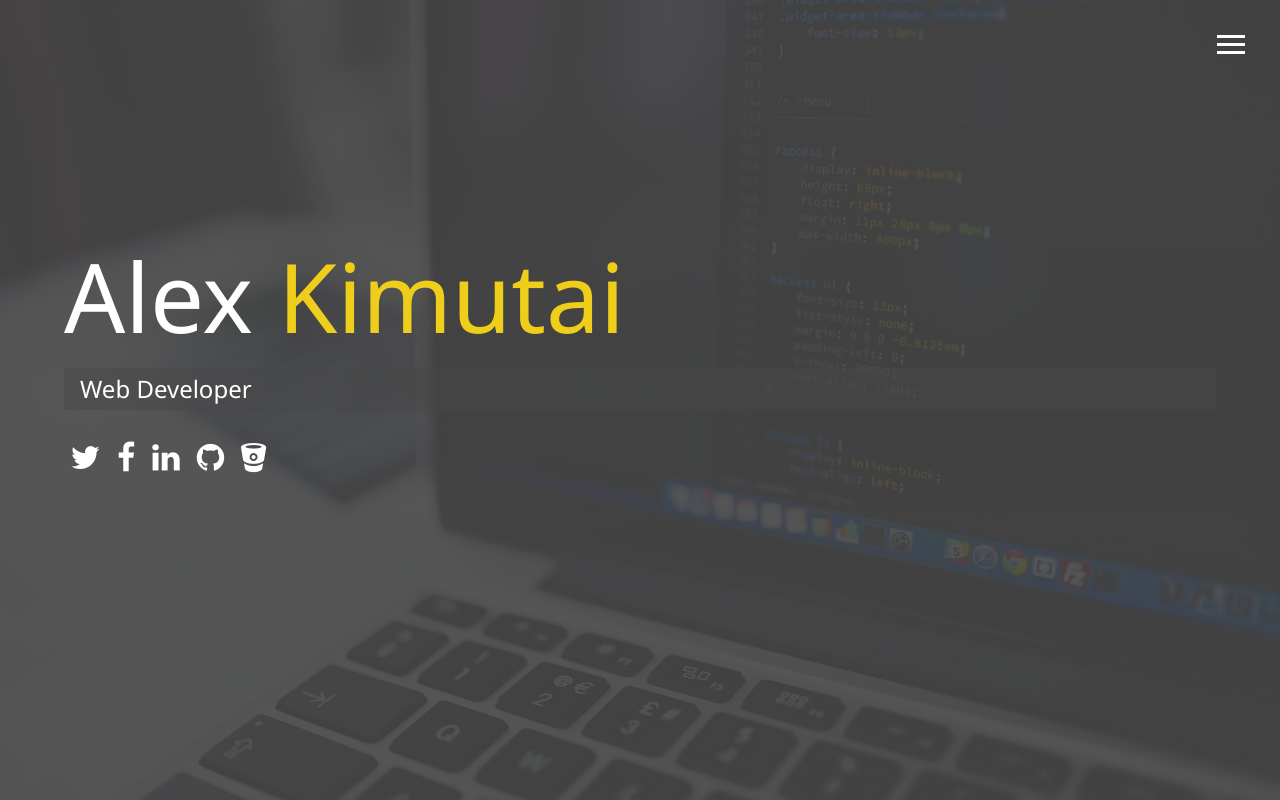
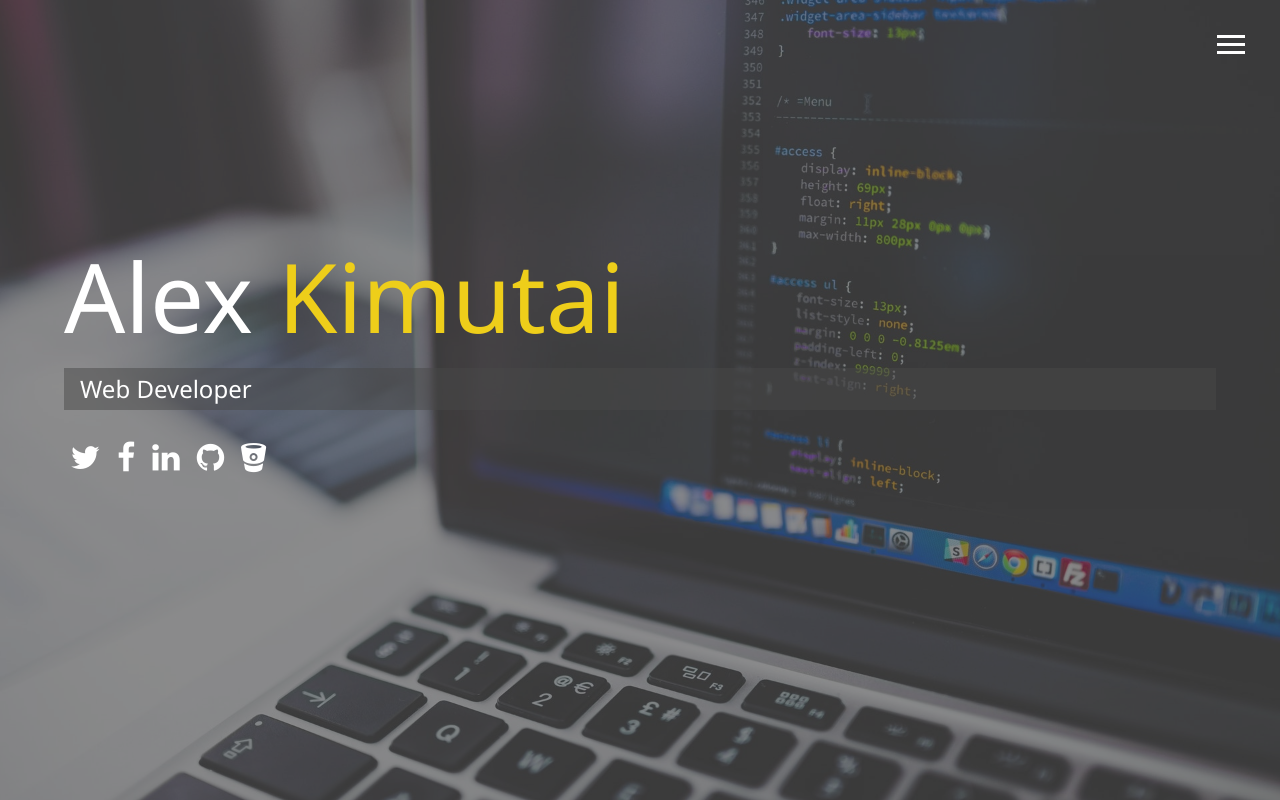
Before and after one commit to alexkimuta95/portfolio, a website: page dist/index.html in a window 1280 px wide. Drawn offline with Linux system fonts and the light colour scheme; files whose address does not match are found by name.

Commit message:
fixing background image problem

```diff
--- a/scss/_config.scss
+++ b/scss/_config.scss
@@ -1,8 +1,8 @@
 $primary-color:#444;
 $secondary-color:#eece1a;
 $show-home-image:true;
-$home-image:url("../dist/img/background.jpg");
-$background-opacity:0.9;
+$home-image:url("../img/background.jpg");
+$background-opacity:0.6;
 
 @mixin easeOut{
     transition: all 0.5s ease-out;
```
Also changed, not shown: dist/css/main.css.
